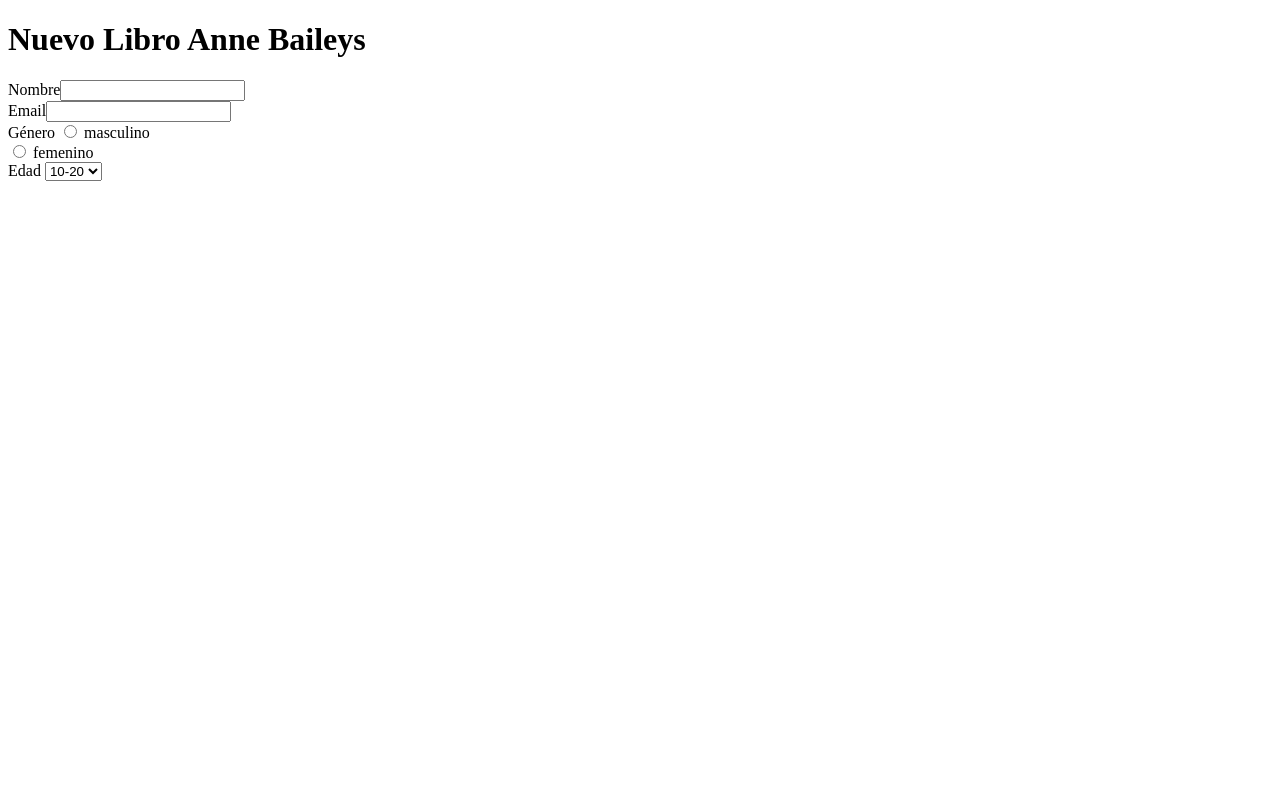
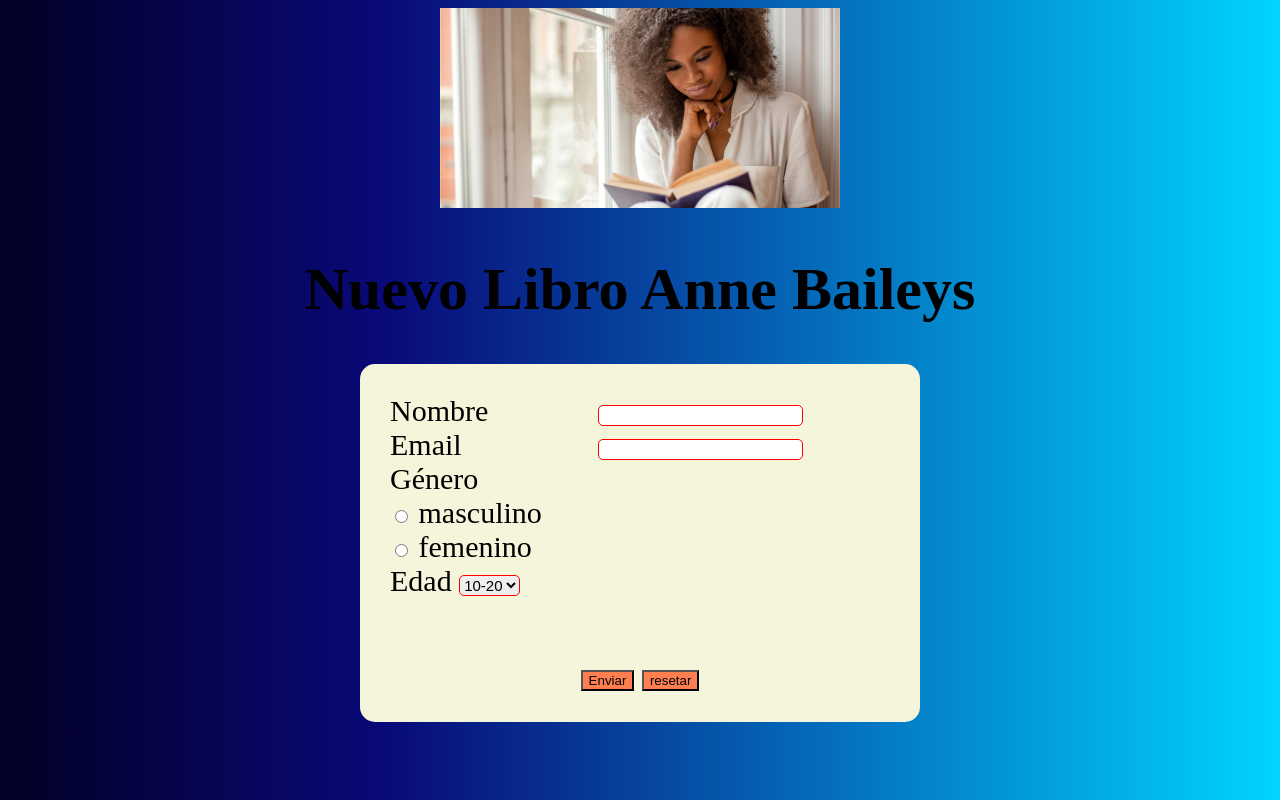
Before and after one commit to iamDiegoSaavedra/LandingPages, a plain HTML site: page index.html in a window 1280 px wide. Drawn offline with Linux system fonts and the light colour scheme.

Commit message:
git commit

```diff
--- /dev/null
+++ b/estilo.css
@@ -0,0 +1,52 @@
+body{
+    background: rgb(2,0,36);
+    background: linear-gradient(90deg, rgba(2,0,36,1) 0%, rgba(9,9,121,1) 30%, rgba(0,212,255,1) 100%);
+    font-size: 30px;
+    text-align: center;
+
+}
+
+div.formulario{
+    background-color: beige;
+    width: 500px;
+    padding: 30px;
+    border-radius: 15px;
+    margin:auto;
+    text-align: left;
+}
+
+button{
+    background-color: coral;
+    color: black;
+    padding: 10px, 20px;
+}
+
+div.botones{
+
+    text-align:center;
+    margin-top: 2em;
+}
+
+label{
+    width: 200px;
+    display: inline-block;
+}
+
+input{
+    font-size: 15px;
+    padding:  5px, 10px;
+    border: 1px solid red;
+    border-radius: 5px;
+}
+
+select{
+    padding: 8px, 20px;
+    font-size: 15px;
+    border: 1px solid red;
+    border-radius: 5px;
+}
+
+img{
+    width:max-content;
+    height: 200px;
+}
--- a/index.html
+++ b/index.html
@@ -3,28 +3,37 @@
     <head>
         <meta charset="utf-8"/>
         <meta name="viewport" content="width-devide-width, initial-scale"/>
+        <link rel="stylesheet" type="text/css" href="estilo.css">
         <title>Nuevo Libro Anne Baileys</title>
     </head>
     <body>
+        <div>
+            <img src="img/img_woman_smile.jpg" alt="Smiley face">
+        </div>
         <h1>Nuevo Libro Anne Baileys</h1>
 
-        <form>
-            <div>
-                Nombre<input type="text">
+        <div class="formulario">
+
+            <form action="" method="get">
+                <div class="form-line">
+                    <label for="Nombre">Nombre</label>
+                    <input type="text">
                 </div>
-            <div>
-                Email<input type="mail">
+                <div class="form-line">
+                    <label for="Email">Email</label>
+                    <input type="mail">
                 </div>
 
-            <div>
-                Género
+                <div class="form-line">
+                    <label for="radio">Género</label>
+                    <br>
                    <input type="radio" id="masculino" name="genero" value="masculino">
                    <label for="masculino">masculino</label><br>
                    <input type="radio" id="femenino" name="genero" value="femenino">
                    <label for="femenino">femenino</label><br>
 
                 </div>
-            <div>
+                <div class="form-line">
                     Edad
                     <select name="edad" id="edad">
                         <option value="10-20">10-20</option>
@@ -36,7 +45,14 @@
                     </select>
                 </div>
 
+                <div class="botones">
+
+                <button type="submit" value="submit">Enviar</button>
+                <button type="reset">resetar</button>
+            </div>
             </form>
+
+        </div>
 
     </body>
 </html>
```
Also changed, not shown: img/img_woman_smile.jpg (added). Lines whose indentation alone changed are shown as unchanged.
